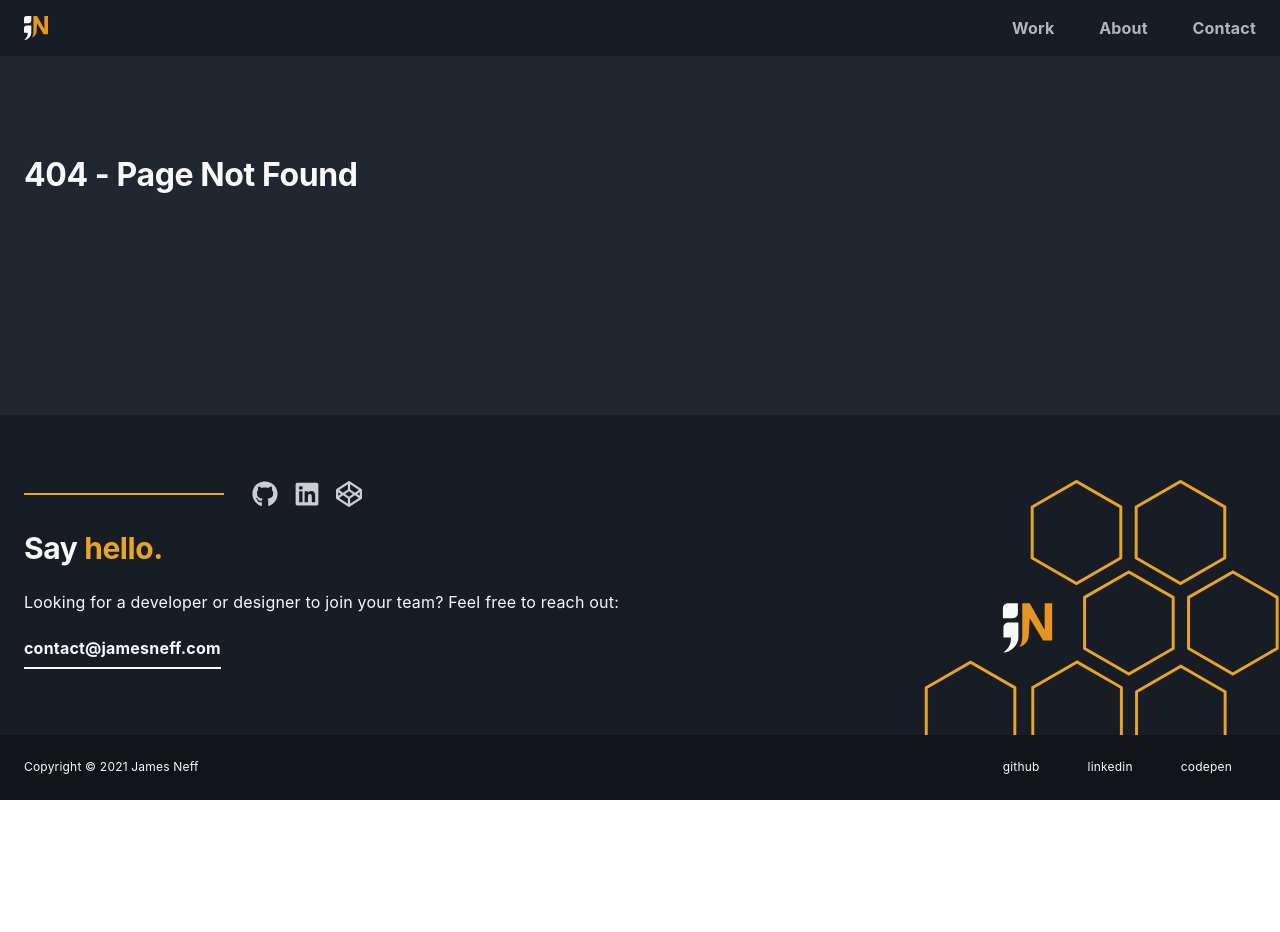
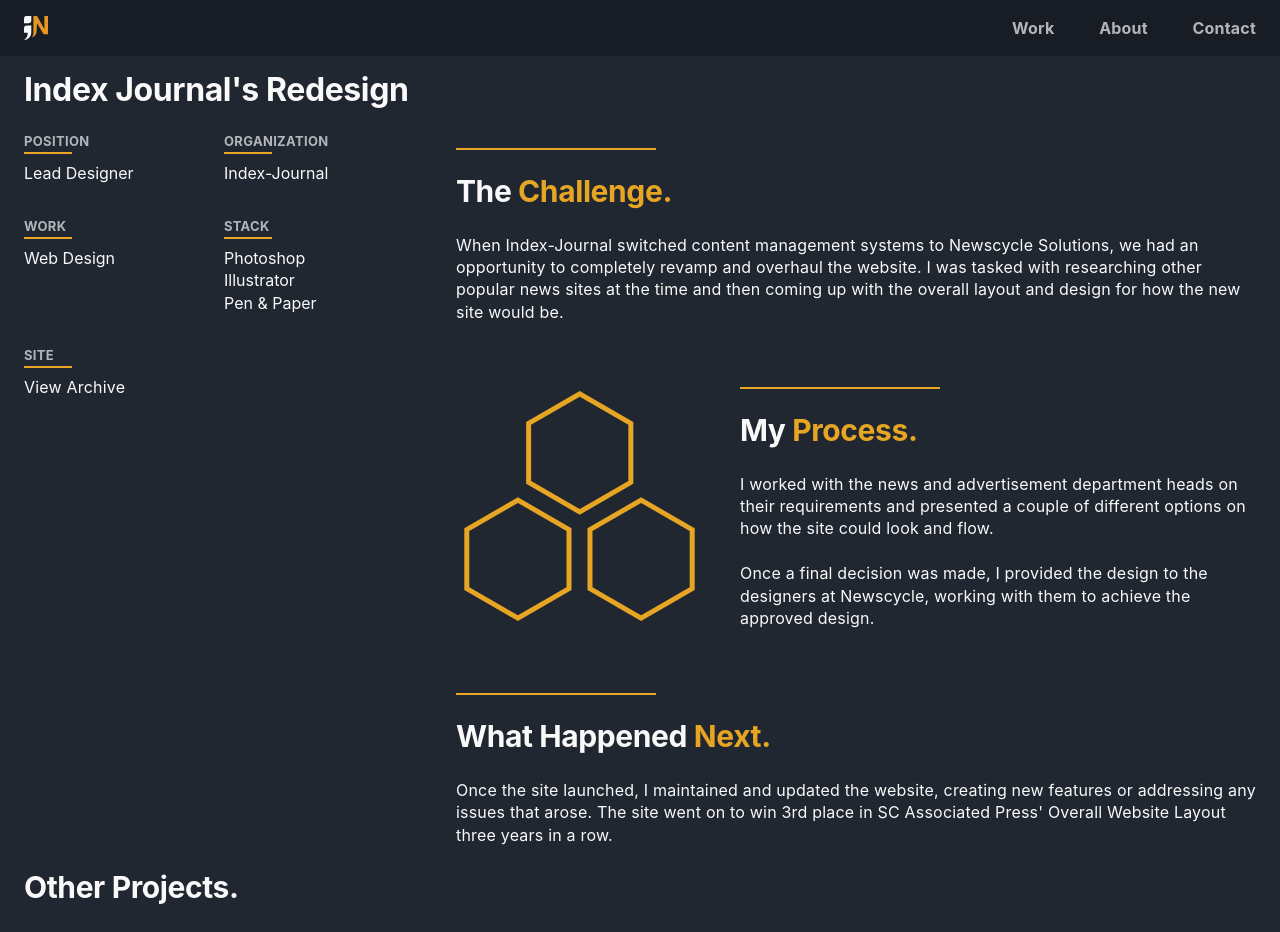
Before and after one commit to NeffCodes/Portfolio-v2.0, a Next.js app: page /projects/index-journal in a window 1280 px wide. Before the commit this address had no page. Shown: the top 932 px of the page. Before the commit the page ends 800 px from the top, so only its background shows below. Built offline with nearby package versions, Linux system fonts and the light colour scheme.

Commit message:
Create Index-Journal work page

```diff
--- a/src/pages/index.js
+++ b/src/pages/index.js
@@ -82,7 +82,7 @@ export default function Home() {
             </li>
 
             <li className={styles.projectCard} tabIndex="0">
-              <Link href={{pathname:'/'}}>
+              <Link href={{pathname:'/projects/index-journal'}}>
                 <article>
                   <header>
                     <ul className={styles.projectTags}>
--- /dev/null
+++ b/src/pages/projects/index-journal.js
@@ -0,0 +1,90 @@
+import Image from 'next/image'
+import ArticleHeader from "../../common/components/articleHeader/ArticleHeader"
+import ArticleBody from '../../common/components/articleBody/ArticleBody'
+
+import styles from '../../styles/ArticlePage.module.css'
+
+import trihex from '/public/assets/trihex.svg'
+
+
+const position  = ["Lead Designer"];
+const organization = ["Index-Journal"];
+const work = ["Web Design"];
+const stack = ["Photoshop", "Illustrator","Pen & Paper"];
+const source = null;
+const site = {text:"View Archive", link: "https://web.archive.org/web/20141101114409/http://www.indexjournal.com/"};
+
+const ArticlePage = () => {
+  return(
+    <div className={styles.container}>
+      <article>
+        <h1 className={styles.title}>Index Journal's Redesign</h1>
+        <div className={styles.article_container}>
+          <ArticleHeader
+            position={position}
+            organization={organization}
+            work={work}
+            stack={stack}
+            source={source}
+            site={site}
+          />
+
+          <ArticleBody>
+            <section className={styles.row_full}>
+              <div className="line" />
+              <h2>The <span className='accent'>Challenge.</span></h2>
+              <p>
+                When Index-Journal switched content management systems to Newscycle Solutions,
+                we had an opportunity to completely revamp and overhaul the website. I was
+                tasked with researching other popular news sites at the time and then
+                coming up with the overall layout and design for how the new site would be.
+              </p>
+            </section>
+
+            <div className={styles.row_third}>
+              <Image src={trihex} layout="intrinsic" />
+            </div>
+            <section className={styles.row_twothirds}>
+              <div className="line" />
+              <h2>My <span className='accent'>Process.</span></h2>
+              <p>
+                I worked with the news and advertisement department
+                heads on their requirements and presented a couple of different options on
+                how the site could look and flow.
+              </p>
+              <p>
+                Once a final decision was made, I provided the design to the designers
+                at Newscycle, working with them to achieve the approved design.
+              </p>
+            </section>
+
+
+            <section className={styles.row_full}>
+              <div className="line" />
+              <h2>What Happened <span className='accent'>Next.</span></h2>
+              <p>
+                Once the site launched, I maintained and updated the website,
+                creating new features or addressing any issues that arose.
+                The site went on to win 3rd place in SC Associated Press'
+                Overall Website Layout three years in a row.
+              </p>
+            </section>
+
+          </ArticleBody>
+        </div>
+      </article>
+
+      <div>
+        <h2>Other Projects.</h2>
+        <div>
+          Project 1
+        </div>
+        <div>
+          Project 2
+        </div>
+      </div>
+    </div>
+  )
+}
+
+export default ArticlePage;
```
